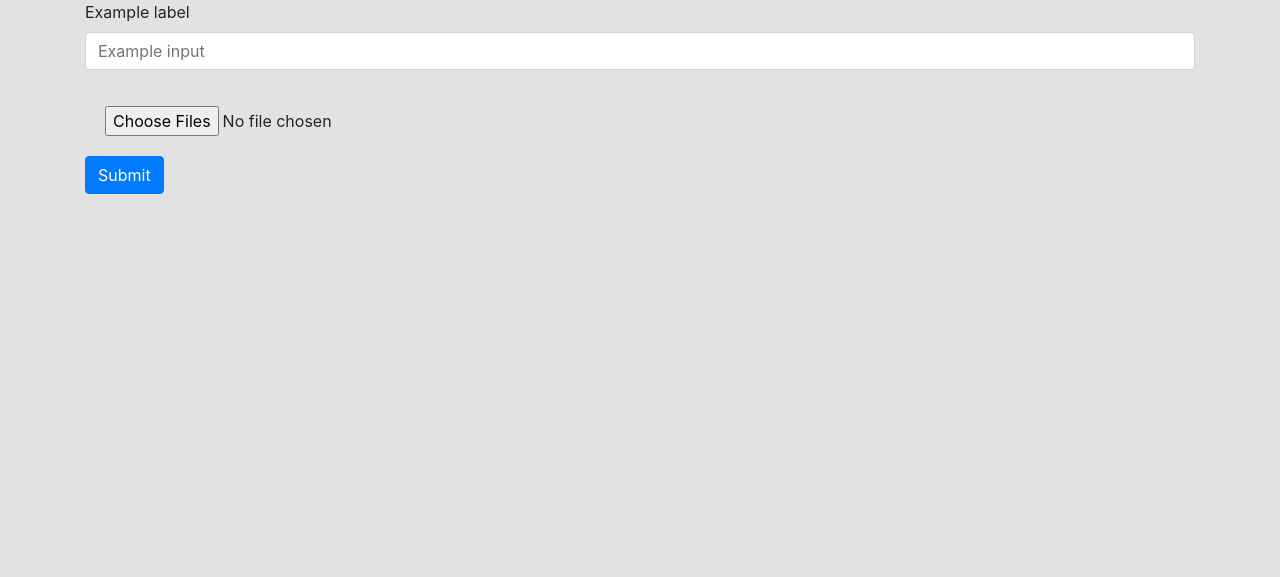
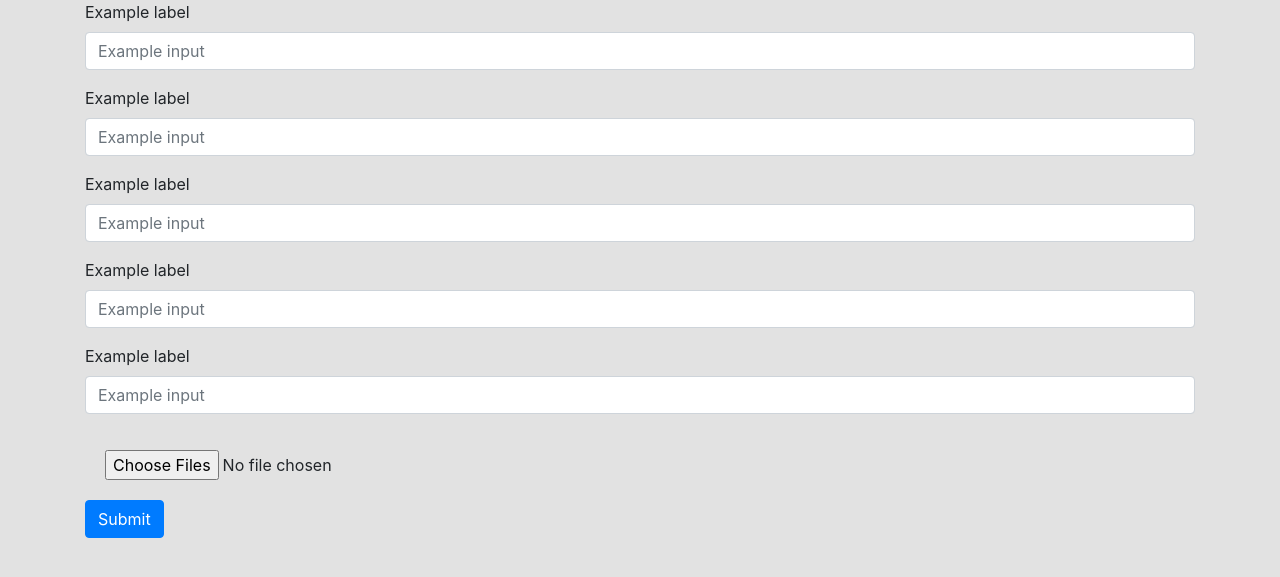
Before and after one commit to Omdaprog/ISIMA, a Django app: page / in a window 1280 px wide. Shown: the top 577 px of the page. Run offline with Django 3.2, Linux system fonts and the light colour scheme; some libraries are stand-ins or nearby versions.

Commit message:
UI improvment with Vue.js and trying to store data with django FormView

```diff
--- a/isima_trivez/admin.py
+++ b/isima_trivez/admin.py
@@ -1,4 +1,5 @@
 from django.contrib import admin
-from .models import PdfStore
+from .models import PdfStore, PdfImages
 
 admin.site.register(PdfStore)
+admin.site.register(PdfImages)
--- a/isima_trivez/forms.py
+++ b/isima_trivez/forms.py
@@ -1,8 +1,9 @@
 from django import forms
 
 class UploadFrom(forms.Form):
-    # title = forms.CharField()
-    # matiere = forms.CharField()
-    # degree = forms.CharField()
-    # description = forms.TextInput()
+    title = forms.CharField()
+    matiere = forms.CharField()
+    degree = forms.CharField()
+    description = forms.CharField()
+    slug = forms.CharField()
     image = forms.FileField(widget=forms.ClearableFileInput(attrs={'multiple': True}))
--- a/isima_trivez/models.py
+++ b/isima_trivez/models.py
@@ -6,7 +6,6 @@ class PdfStore(models.Model):
     matire = models.CharField(max_length=100)
     degree = models.CharField(max_length=100)
     description = models.TextField()
-    image = models.FileField(blank=True, null=True)
     slug = models.SlugField()
 
     def __str__(self):
@@ -16,3 +15,7 @@ class PdfStore(models.Model):
         return reverse("isima_trivez:detail", kwargs={
             'slug': self.slug
         })
+
+class PdfImages(models.Model):
+    post = models.ForeignKey(PdfStore, on_delete=models.CASCADE)
+    image = models.FileField(blank=True, null=True)
--- a/isima_trivez/templates/base.html
+++ b/isima_trivez/templates/base.html
@@ -42,13 +42,33 @@
                 <input name="title" type="text" class="form-control" placeholder="Example input">
             </div>
 
+            <div class="form-group">
+                <label for="formGroupExampleInput">Example label</label>
+                <input name="matiere" type="text" class="form-control" placeholder="Example input">
+            </div>
+
+            <div class="form-group">
+                <label for="formGroupExampleInput">Example label</label>
+                <input name="degree" type="text" class="form-control" placeholder="Example input">
+            </div>
+
+            <div class="form-group">
+                <label for="formGroupExampleInput">Example label</label>
+                <input name="description" type="text" class="form-control" placeholder="Example input">
+            </div>
+
+            <div class="form-group">
+                <label for="formGroupExampleInput">Example label</label>
+                <input name="slug" type="text" class="form-control" placeholder="Example input">
+            </div>
+
             <div id="app">
                 <input name="image" type="file" @change="onFileChange" multiple />
 
                 <div id="preview">
-                    <img v-if="urls.url1" :src="url1" />
-                    <img v-if="urls.url2" :src="url2" />
-                    <img v-if="urls.url3" :src="url3" />
+                    <img v-if="urls.url1" :src="urls.url1" />
+                    <img style="margin-left: 15px;margin-right: 15px;" v-if="urls.url2" :src="urls.url2" />
+                    <img v-if="urls.url3" :src="urls.url3" />
                 </div>
             </div>
 
@@ -95,8 +115,8 @@
                     const file2 = e.target.files[2];
 
                     this.urls.url1 = URL.createObjectURL(file0);
-                    this.urls.url2 = URL.createObjectURL(file0);
-                    this.urls.url3 = URL.createObjectURL(file0);
+                    this.urls.url2 = URL.createObjectURL(file1);
+                    this.urls.url3 = URL.createObjectURL(file2);
                     console.log(URL.createObjectURL(file0))
                 }
             }
--- a/isima_trivez/views.py
+++ b/isima_trivez/views.py
@@ -1,7 +1,7 @@
 from django.shortcuts import render, redirect
 from django.views.generic.edit import FormView
 from .forms import UploadFrom
-from .models import PdfStore
+from .models import PdfStore, PdfImages
 # def homepage(request):
 #     form = UploadFrom()
 
@@ -26,14 +26,18 @@ class homepage(FormView):
     # success_url = render(request,"base.html") # Replace with your URL or reverse().
 
     def post(self, request):
+
         form_class = self.get_form_class()
         form = self.get_form(form_class)
         files = request.FILES.getlist('image')
         if form.is_valid():
+            pdfstore = form.save(commit=False)
+            pdfstore.save()
             for f in files:
                 print(f)
-                file_instance = PdfStore(resumes=f)
+                file_instance = PdfImages(image=f)
                 file_instance.save() # https://github.com/Bhagyalakshmi18/Resume_django/blob/master/web_app/views.py
+            print('sucsessfuly posted')
             return render(request,"base.html")
         else:
             return render(request,"base.html")
```
Also changed, not shown: db.sqlite3, isima_trivez/migrations/0002_auto_20200927_0211.py (added), isima_trivez/migrations/0003_remove_pdfstore_slug.py (added), isima_trivez/migrations/0004_pdfstore_slug.py (added).
